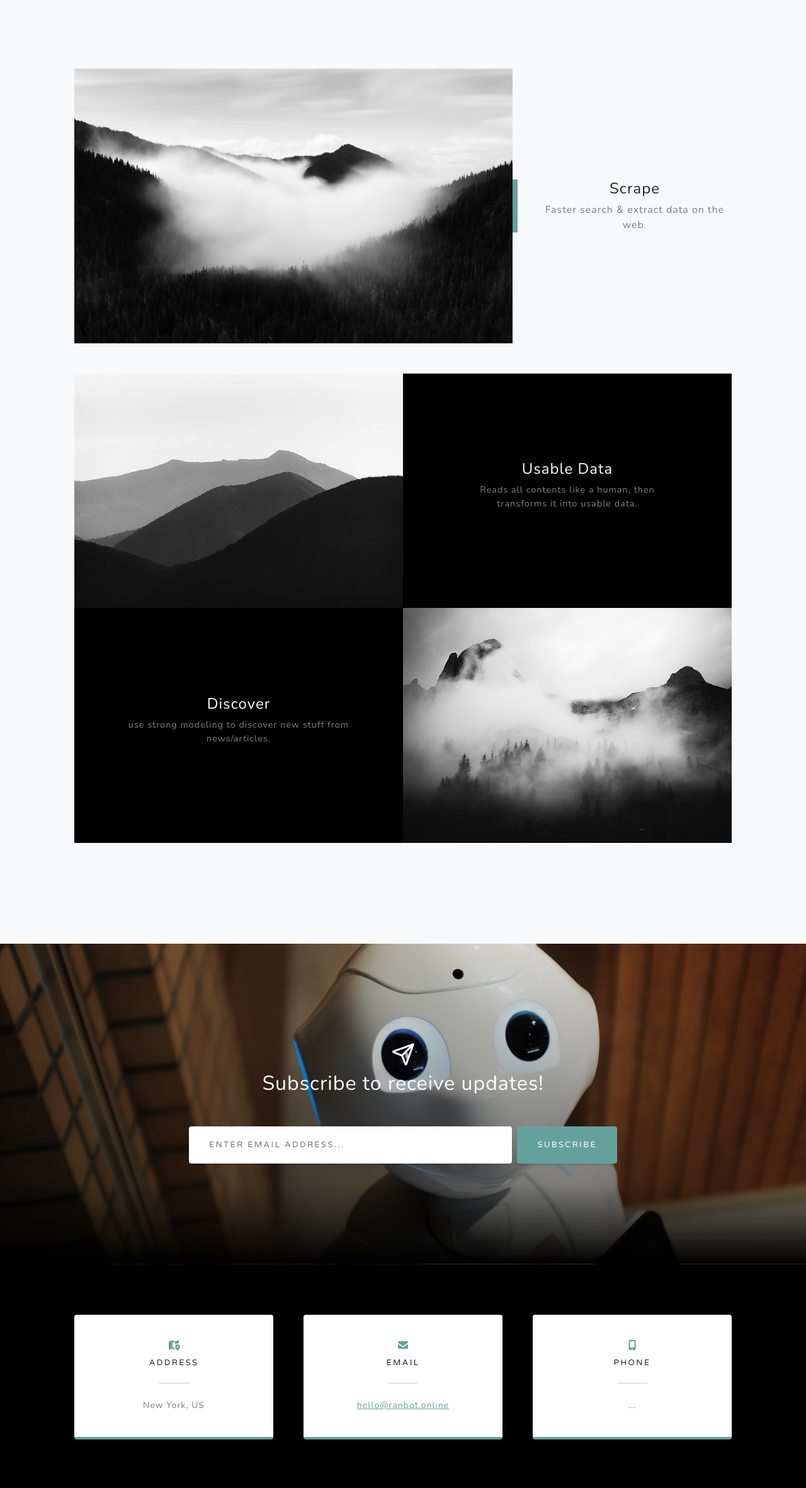
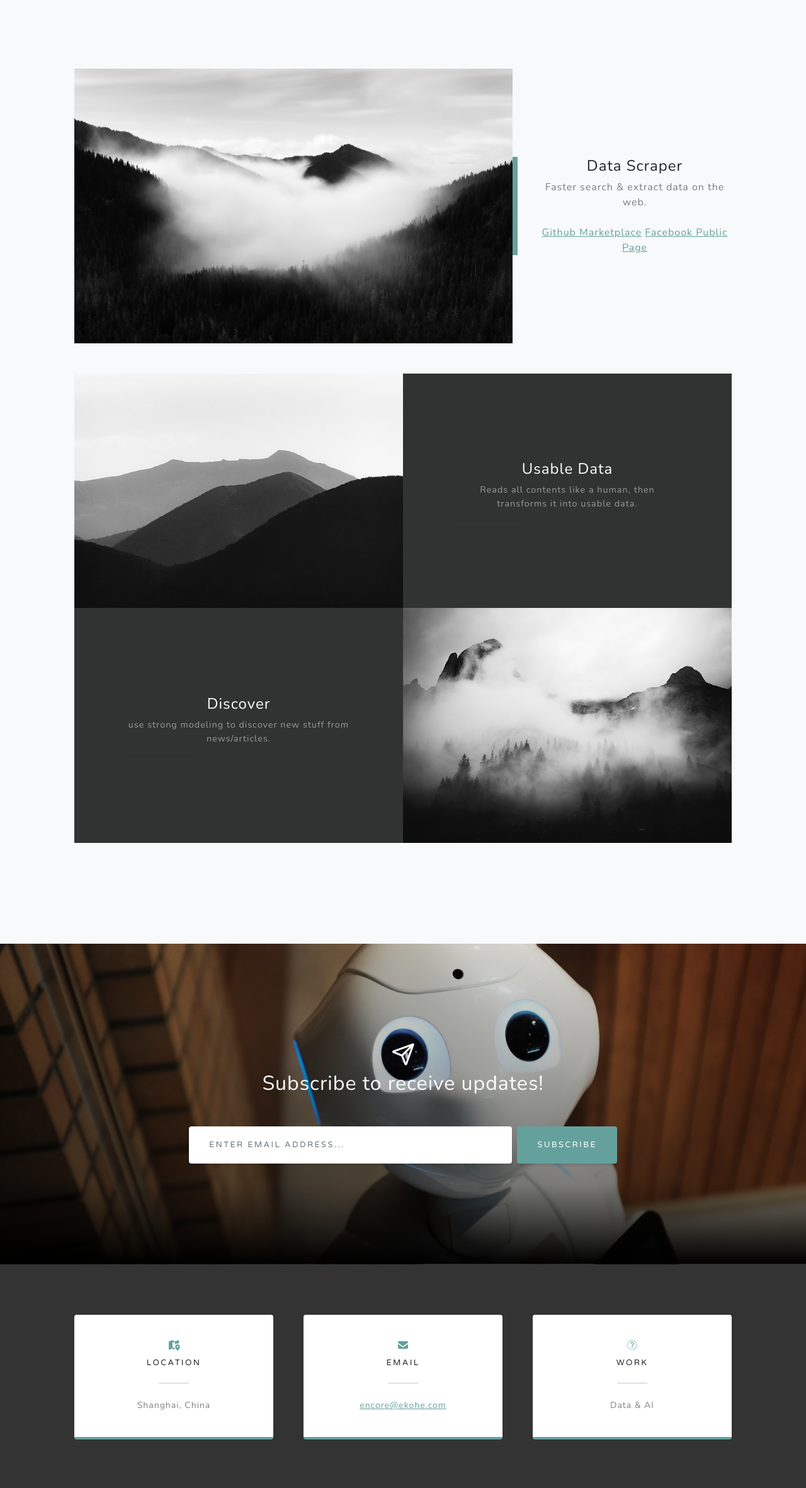
Before and after one commit to ranbot-ai/ranbot.web, a plain HTML site: page index.html in a window 1280 px wide. Shown: the part 1097-3459 px from the top of the page at 63% size. Drawn offline with nearby package versions, Linux system fonts and the light colour scheme.

Commit message:
MISC - Text Update

```diff
--- a/index.html
+++ b/index.html
@@ -70,8 +70,11 @@
                 <div class="col-xl-8 col-lg-7"><img class="img-fluid mb-3 mb-lg-0" src="assets/img/bg-masthead.jpg" alt="..." /></div>
                 <div class="col-xl-4 col-lg-5">
                     <div class="featured-text text-center text-lg-left">
-                        <h4>Scrape</h4>
+                        <h4>Data Scraper</h4>
                         <p class="text-black-50 mb-0">Faster search & extract data on the web.</p>
+                        <br />
+                        <a href="https://github.com/encoreshao/github-marketplace">Github Marketplace</a>
+                        <a href="https://github.com/encoreshao/webdata-scraper">Facebook Public Page</a>
                     </div>
                 </div>
             </div>
@@ -130,9 +133,9 @@
                     <div class="card py-4 h-100">
                         <div class="card-body text-center">
                             <i class="fas fa-map-marked-alt text-primary mb-2"></i>
-                            <h4 class="text-uppercase m-0">Address</h4>
+                            <h4 class="text-uppercase m-0">Location</h4>
                             <hr class="my-4 mx-auto" />
-                            <div class="small text-black-50">New York, US</div>
+                            <div class="small text-black-50">Shanghai, China</div>
                         </div>
                     </div>
                 </div>
@@ -142,17 +145,17 @@
                             <i class="fas fa-envelope text-primary mb-2"></i>
                             <h4 class="text-uppercase m-0">Email</h4>
                             <hr class="my-4 mx-auto" />
-                            <div class="small text-black-50"><a href="#!">hello@ranbot.online</a></div>
+                            <div class="small text-black-50"><a href="#!">encore@ekohe.com</a></div>
                         </div>
                     </div>
                 </div>
                 <div class="col-md-4 mb-3 mb-md-0">
                     <div class="card py-4 h-100">
                         <div class="card-body text-center">
-                            <i class="fas fa-mobile-alt text-primary mb-2"></i>
-                            <h4 class="text-uppercase m-0">Phone</h4>
+                            <i class="fas fa-work text-primary mb-2"></i>
+                            <h4 class="text-uppercase m-0">Work</h4>
                             <hr class="my-4 mx-auto" />
-                            <div class="small text-black-50">...</div>
+                            <div class="small text-black-50">Data & AI</div>
                         </div>
                     </div>
                 </div>
```
Also changed, not shown: css/styles.css.
